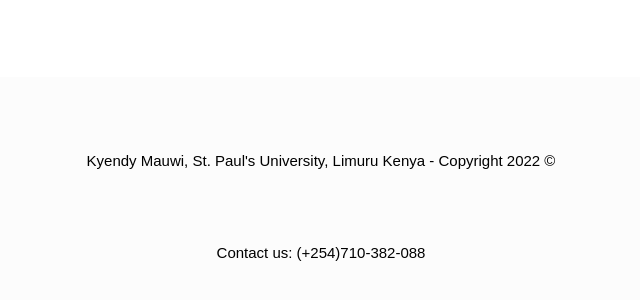
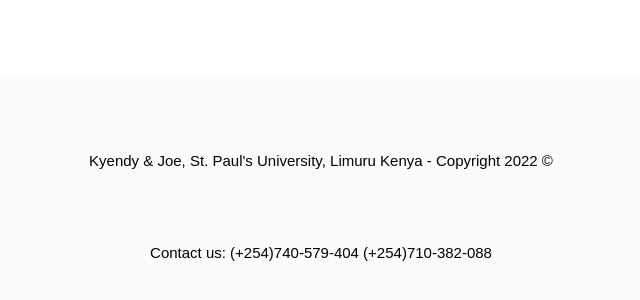
Before and after one commit to Kyendy-Mauwi/spu-forex, a plain HTML site: page index.htm in a window 1280 px wide. Shown: the part 1577-1877 px from the top of the page, without its empty margins (319-959 px from the left). Drawn offline with Linux system fonts and the light colour scheme.

Commit message:
commit and push

```diff
--- a/index.htm
+++ b/index.htm
@@ -48,8 +48,8 @@
       </section>
 
       <footer>
-        <p>Kyendy Mauwi, St. Paul's University, Limuru Kenya - Copyright 2022 &#169;</p>
-        <p class="contact">Contact us: (+254)710-382-088</p>
+        <p>Kyendy & Joe, St. Paul's University, Limuru Kenya - Copyright 2022 &#169;</p>
+        <p class="contact">Contact us: (+254)740-579-404 (+254)710-382-088</p>
       </footer>
     </div>
   </body>
```
